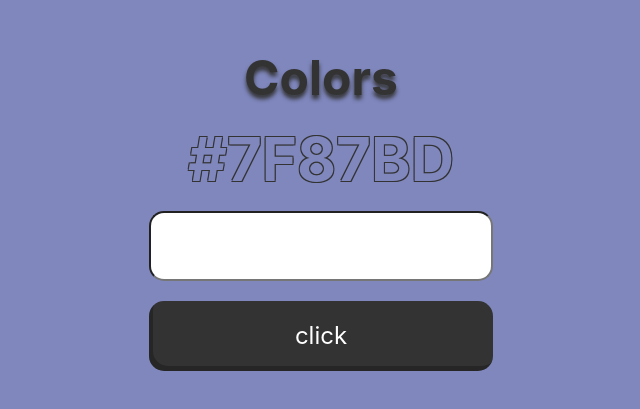
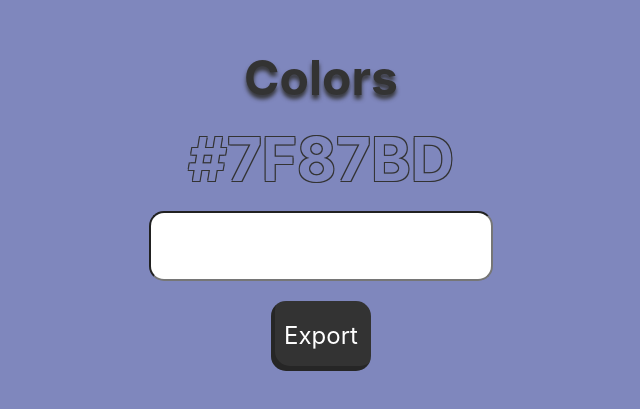
Before and after one commit to Petit-Development/Colors, a Next.js app: page / in a window 1280 px wide. Shown: the part 181-590 px from the top of the page, without its empty margins (319-959 px from the left). Built offline with nearby package versions, Linux system fonts and the light colour scheme; a web font is replaced by a local one.

Commit message:
Add google icons

```diff
--- a/components/button.tsx
+++ b/components/button.tsx
@@ -8,9 +8,15 @@ interface ButtonProps {
 }
 
 const Button: FC<ButtonProps> = ({ onClick, text, type = "export" }) => {
+  const sub = type == 'play' ? 'play_arrow' : 'settings';
+
   return (
-    <div onClick={onClick} className={`${styles.button} ${styles.play}`}>
-      {text}
+    <div onClick={onClick} className={`${styles.button} ${styles[type]}`}>
+      {type != 'export' ?
+      <i className={'material-icons'}>{sub}</i>
+      :
+        'Export'
+      }
     </div>
   );
 };
--- a/pages/_document.tsx
+++ b/pages/_document.tsx
@@ -7,6 +7,10 @@ class MyDocument extends Document {
         <Head>
           <link rel="preconnect" href="https://fonts.googleapis.com" />
           <link rel="preconnect" href="https://fonts.gstatic.com" />
+          <link
+            rel="stylesheet"
+            href="https://fonts.googleapis.com/icon?family=Material+Icons"
+          />
           <link
             href="https://fonts.googleapis.com/css2?family=Monda&display=swap"
             rel="stylesheet"
--- a/styles/Button.module.scss
+++ b/styles/Button.module.scss
@@ -18,3 +18,11 @@
 .play {
   width: clamp(50px, 75%, 344px);
 }
+
+.settings {
+
+}
+
+.export {
+
+}
```
